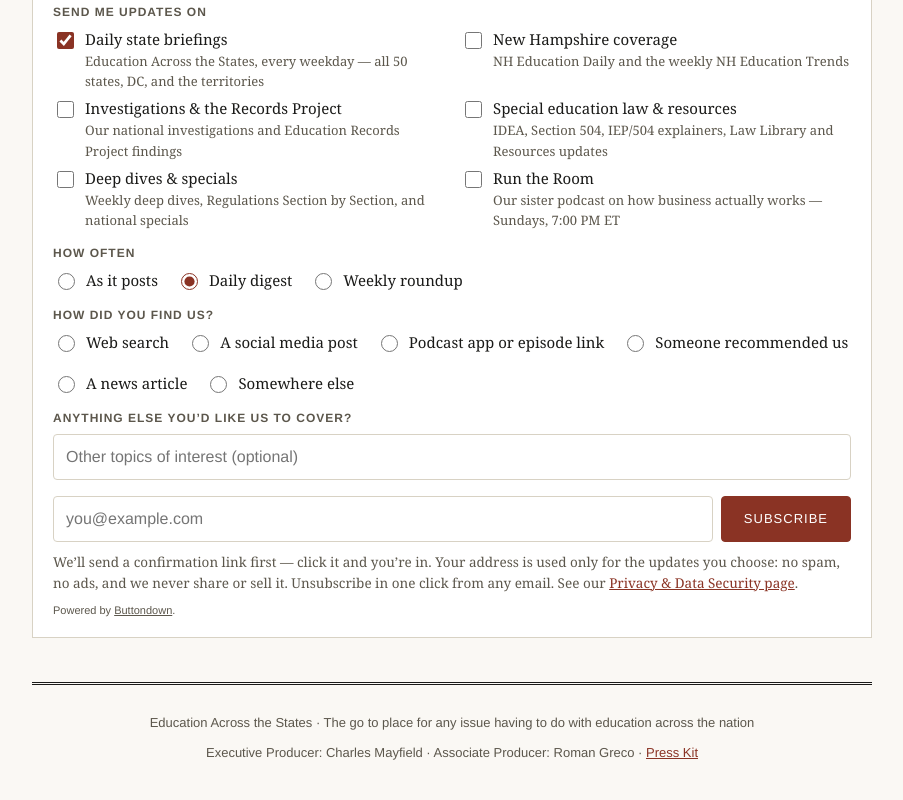
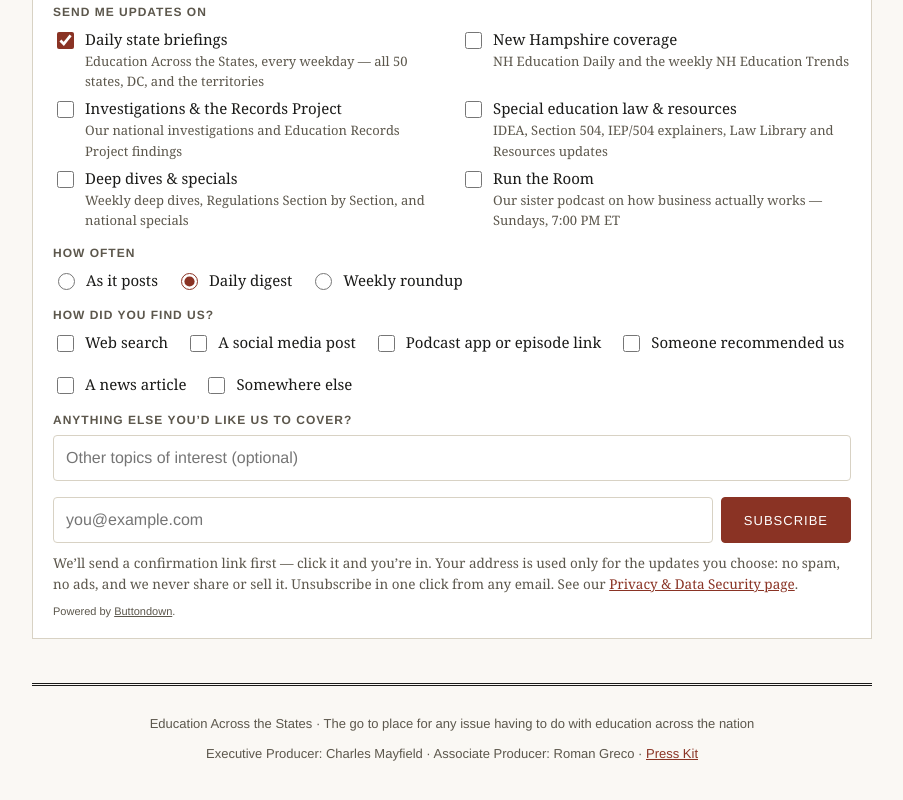
Before and after one commit to education-across-the-states/education-across-the-states.github.io, a plain HTML site: page subscribe.html in a window 1280 px wide. Shown: the part 601-1401 px from the top of the page, without its empty margins (188-1091 px from the left). Drawn offline with Linux system fonts and the light colour scheme; a script that the page names is missing.

Commit message:
Replace subscribe.html with corrected version (how-found checkboxes)

```diff
--- a/subscribe.html
+++ b/subscribe.html
@@ -154,17 +154,17 @@
 
     <p class="sb-legend" id="sb-found-label-eats">How did you find us?</p>
     <div class="sb-freq" role="radiogroup" aria-labelledby="sb-found-label-eats">
-      <label class="sb-choice"><input type="radio" name="tag" value="found-search">
+      <label class="sb-choice"><input type="checkbox" name="tag" value="found-search">
         <span>Web search</span></label>
-      <label class="sb-choice"><input type="radio" name="tag" value="found-social">
+      <label class="sb-choice"><input type="checkbox" name="tag" value="found-social">
         <span>A social media post</span></label>
-      <label class="sb-choice"><input type="radio" name="tag" value="found-podcast">
+      <label class="sb-choice"><input type="checkbox" name="tag" value="found-podcast">
         <span>Podcast app or episode link</span></label>
-      <label class="sb-choice"><input type="radio" name="tag" value="found-referral">
+      <label class="sb-choice"><input type="checkbox" name="tag" value="found-referral">
         <span>Someone recommended us</span></label>
-      <label class="sb-choice"><input type="radio" name="tag" value="found-news">
+      <label class="sb-choice"><input type="checkbox" name="tag" value="found-news">
         <span>A news article</span></label>
-      <label class="sb-choice"><input type="radio" name="tag" value="found-other">
+      <label class="sb-choice"><input type="checkbox" name="tag" value="found-other">
         <span>Somewhere else</span></label>
     </div>
 
```
